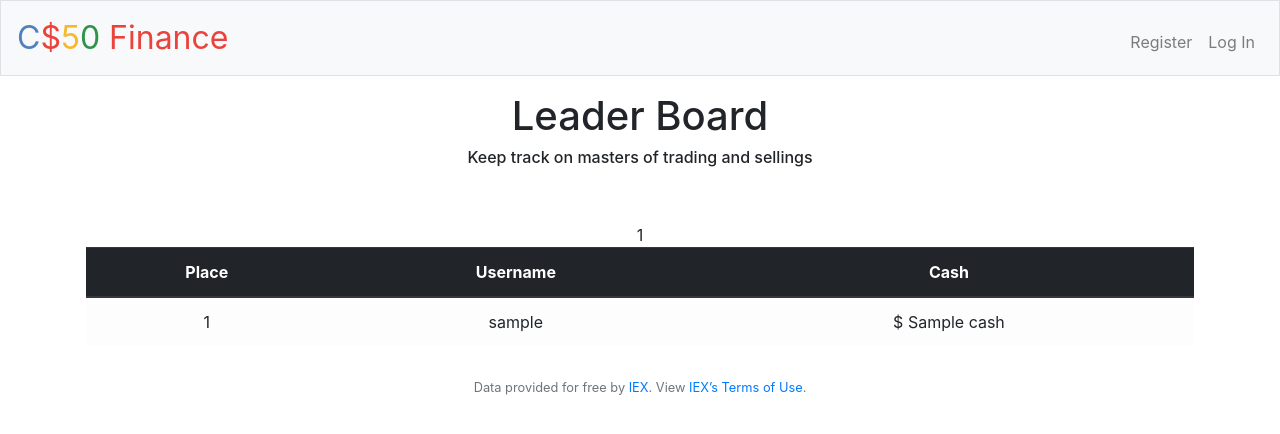
After one commit to ymmy1/finance, a Python web app: template templates/leaders.html in a window 1280 px wide. The commit adds this page. Shown: the top 434 px of the page. Run offline with Jinja, Linux system fonts and the light colour scheme; the template is opened without the code that fills it: most values are stand-ins (such as "Sample title", 1, 10 or a date in 2020); some libraries are stand-ins or nearby versions.

Commit message:
pipfileNew

```diff
--- a/templates/layout.html
+++ b/templates/layout.html
@@ -38,6 +38,7 @@
                         <li class="nav-item"><a class="nav-link" href="/buy">Buy</a></li>
                         <li class="nav-item"><a class="nav-link" href="/sell">Sell</a></li>
                         <li class="nav-item"><a class="nav-link" href="/history">History</a></li>
+                        <li class="nav-item"><a class="nav-link" href="/leaders">Leaders</a></li>
                     </ul>
                     <ul class="navbar-nav ml-auto mt-2">
                         <li class="nav-item"><a class="nav-link" href="/">Weclome, {{ session.user_name }}!</a></li>
--- /dev/null
+++ b/templates/leaders.html
@@ -0,0 +1,29 @@
+{% extends "layout.html" %}
+
+{% block title %}
+    Leaders
+{% endblock %}
+
+{% block main %}
+    <h1>Leader Board</h1>
+    <h6>Keep track on masters of trading and sellings</h6><br><br>
+    <table class="table">
+        <thead class="thead-dark">
+            <tr>
+                <th scope="col">Place</th>
+                <th scope="col">Username</th>
+                <th scope="col">Cash</th>
+            </tr>
+        </thead>
+        <tbody>
+        {% for row in rows %}
+            <tr class="table-light">
+                <td>{{ loop.index }}</td>
+                <td>{{ row["username"] }}</td>
+                <td>$ {{ row["cash"] }}</td>
+            </tr>
+        {% endfor %}
+        {{ count }}
+        </tbody>
+    </table>
+    {% endblock %}
```
Also changed, not shown: app.py (+17 -0 lines).
